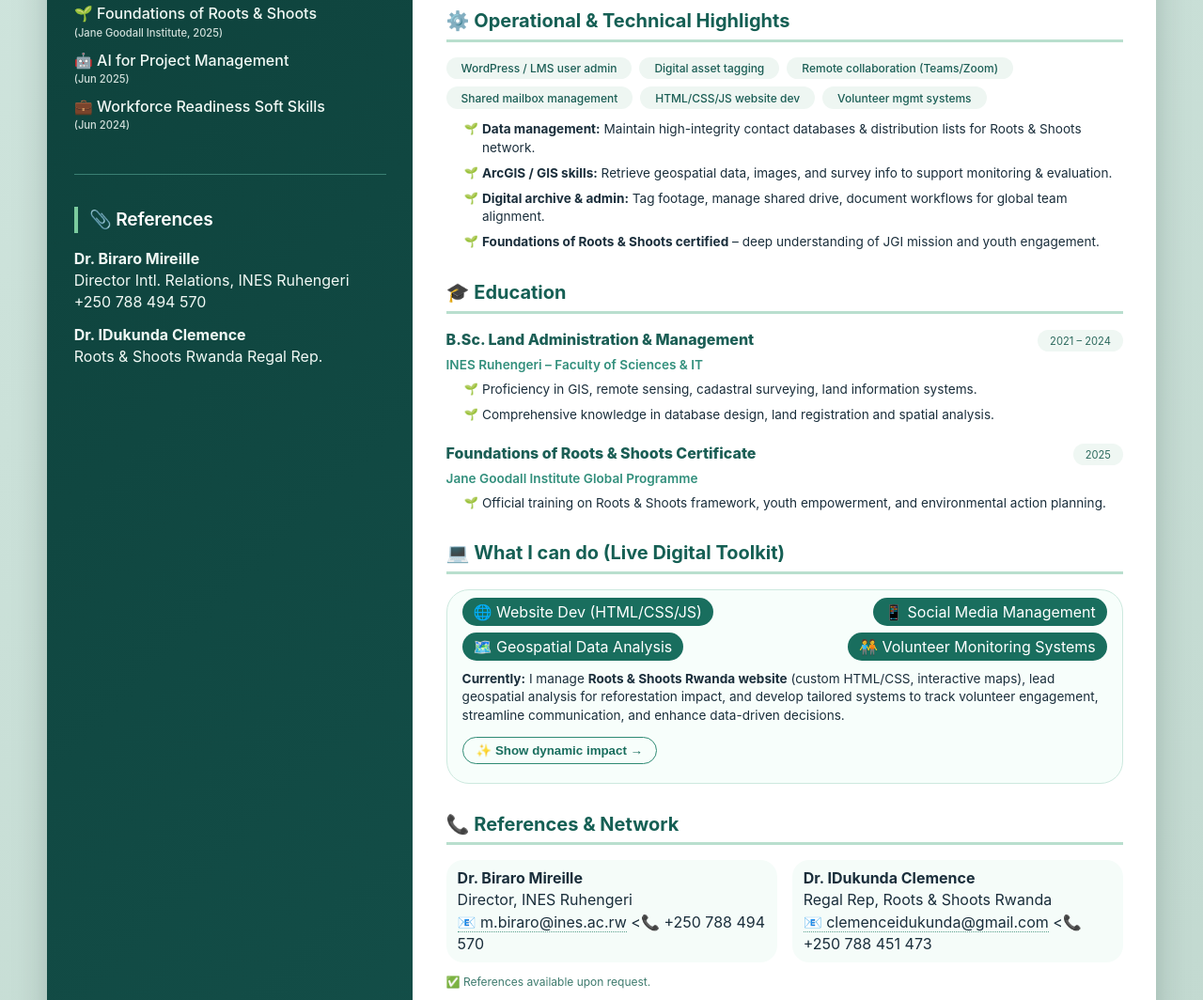
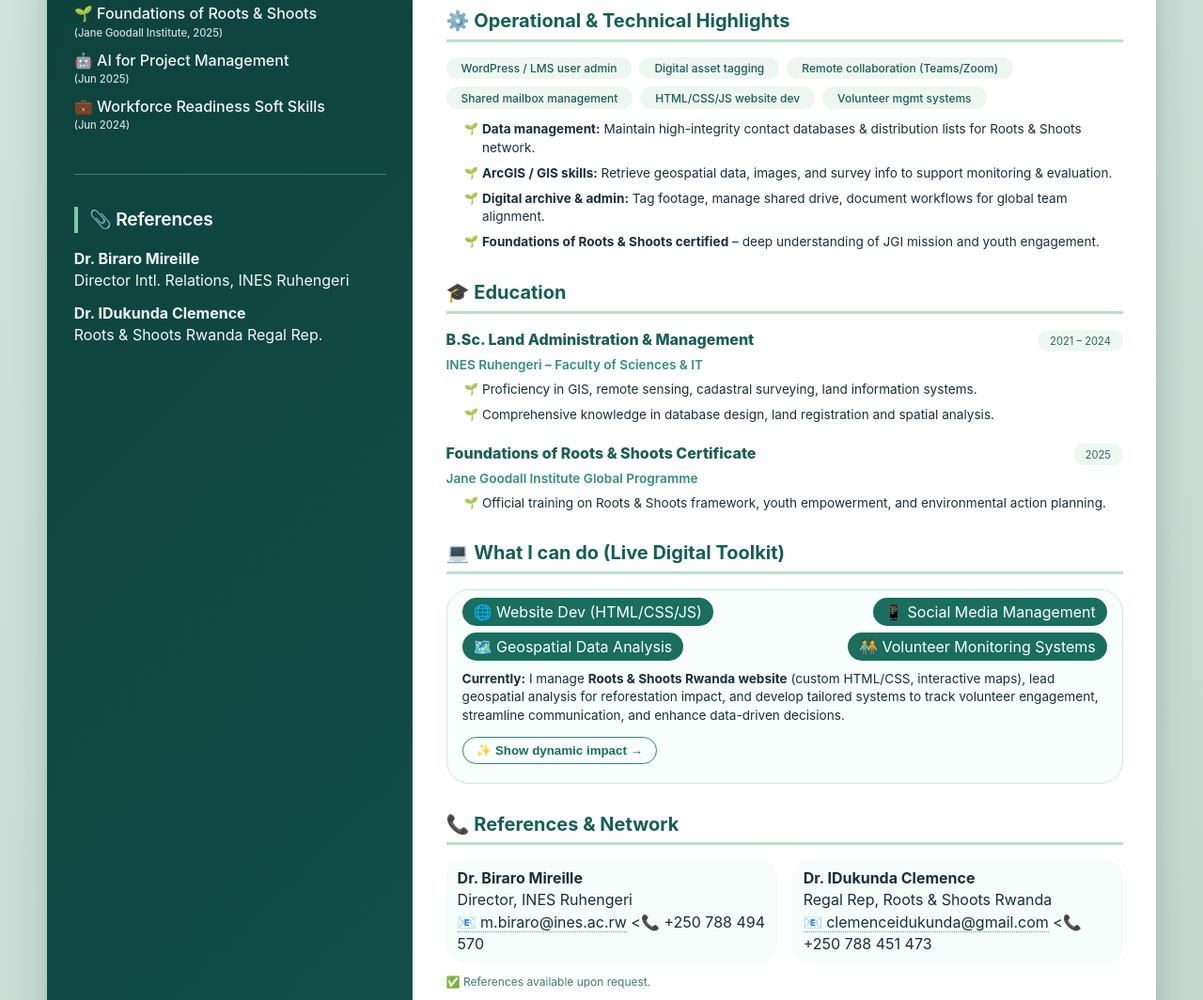
Before and after one commit to Gadson-creator/Gad-CV123, a plain HTML site: page index.html in a window 1280 px wide. Shown: the part 1146-2210 px from the top of the page at 94% size. Drawn offline with Linux system fonts and the light colour scheme.

```diff
--- a/index.html
+++ b/index.html
@@ -303,7 +303,7 @@
     <hr>
     <div>
       <h2>📎 References</h2>
-      <div><strong>Dr. Biraro Mireille</strong><br>Director Intl. Relations, INES Ruhengeri<br>+250 788 494 570</div>
+      <div><strong>Dr. Biraro Mireille</strong><br>Director Intl. Relations, INES Ruhengeri<br></div>
       <div style="margin-top: 12px;"><strong>Dr. IDukunda Clemence</strong><br>Roots & Shoots Rwanda Regal Rep.</div>
     </div>
   </div>
```
